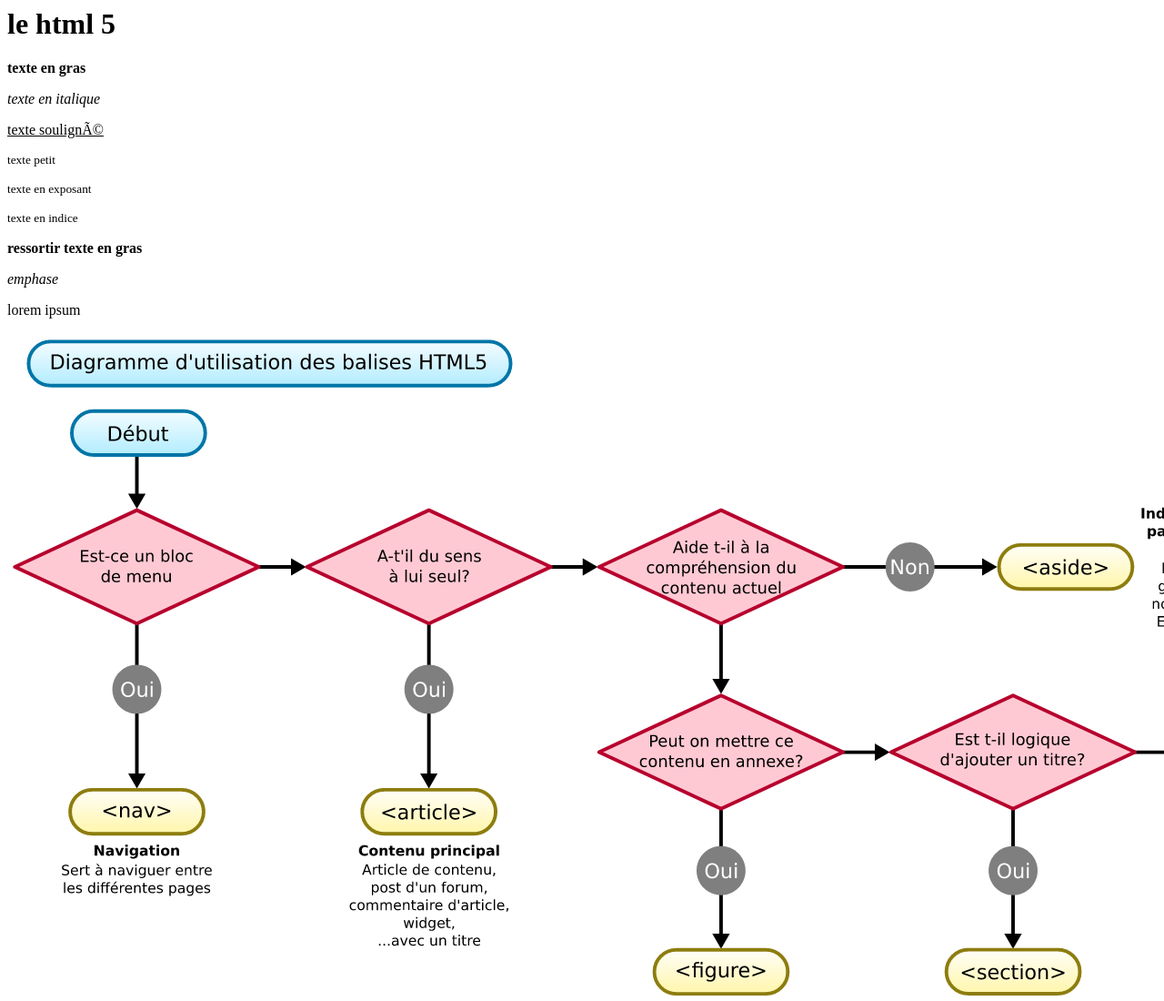
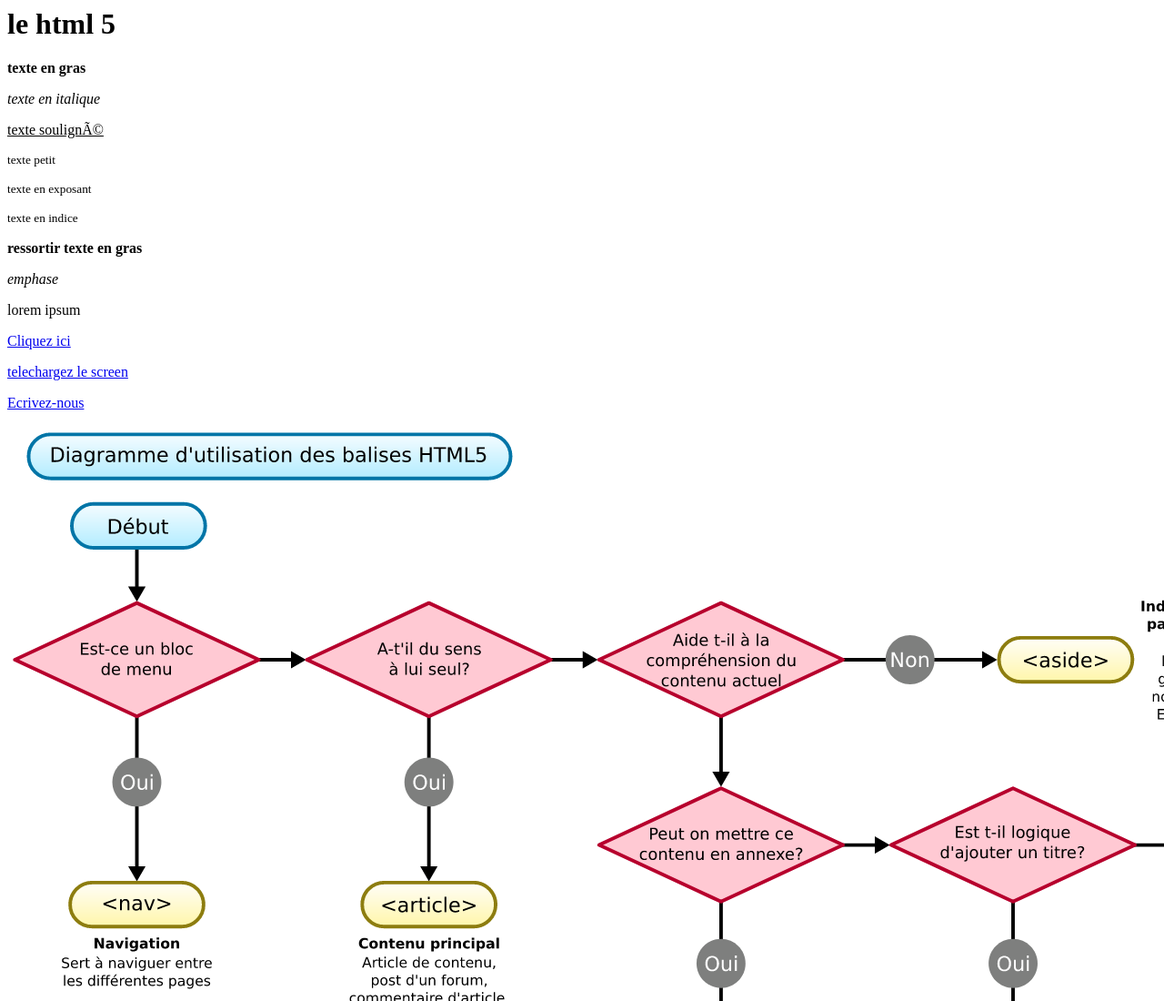
Before and after one commit to enzo-lcqt/travaux_TBDA, a plain HTML site: page HTML/Chapitre1/index.html in a window 1280 px wide. Shown: the top 1100 px of the page at 91% size. Drawn offline with Linux system fonts and the light colour scheme; files whose address does not match are found by name.

Commit message:
la balise <a>

```diff
--- a/HTML/Chapitre1/index.html
+++ b/HTML/Chapitre1/index.html
@@ -8,32 +8,27 @@
 
          <b>texte en gras</b> <p></p>
 
-
 <i>texte en italique</i> <p></p>
-
 
 <u>texte souligné</u> <p></p>
 
-
 <small>texte petit</small> <p></p>
-
 
 <sup>texte en exposant</sup> <p></p>
 
-
 <sub>texte en indice</sub> <p></p>
-
 
 <strong>ressortir texte en gras</strong> <p></p>
 
-
 <em>emphase</em>
-
 
 <p>lorem ipsum</p>
 
+<a href="https://www.google.com/" title="page google">Cliquez ici</a> <p></p>
 
+<a href="screenvs.pdf" title="screen de vscode" download="screenvs.pdf">telechargez le screen</a> <p></p>
 
+<a href="mailto:enzolocquet@gmail.com" title="nous contacter">Ecrivez-nous</a> <p></p>
 
 
 <img src="/home/stagiaire/Bureau/travaux_TBDA/HTML/html5.png">
```
Also changed, not shown: 1 other file.
